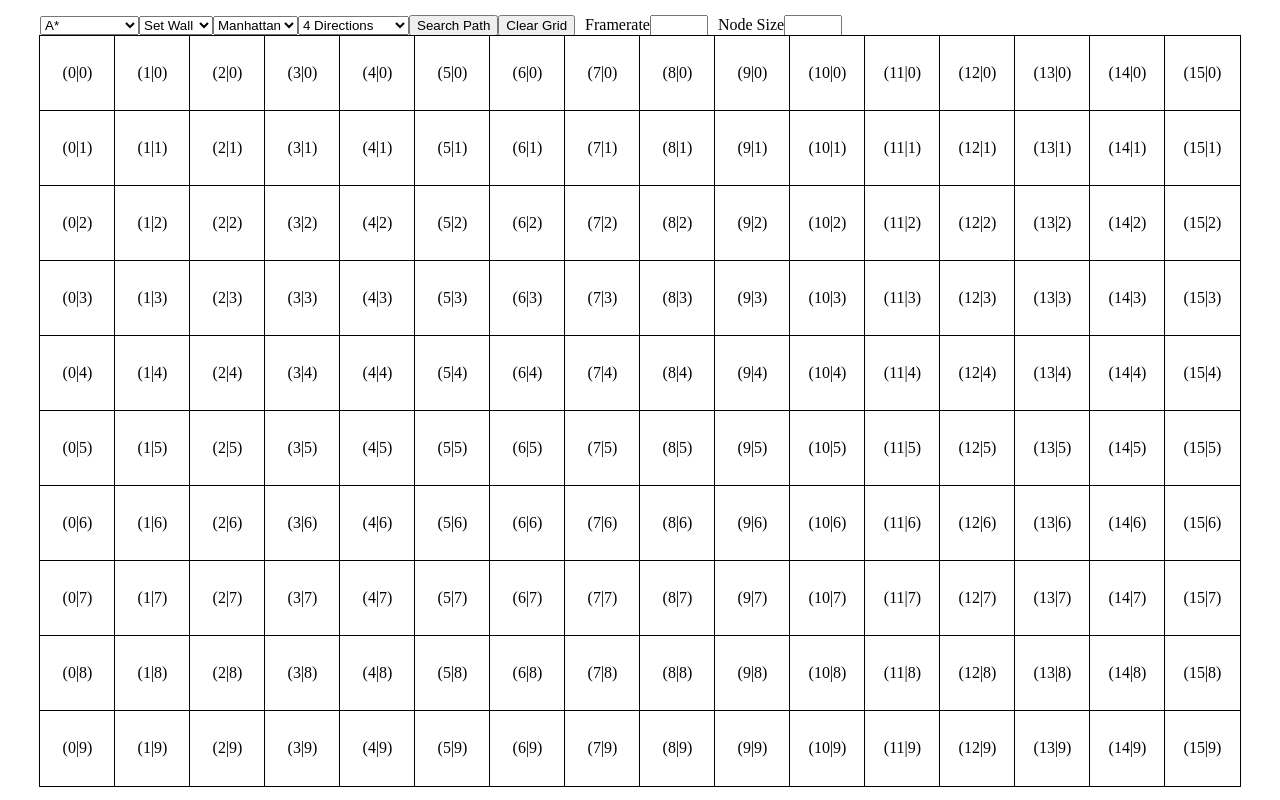
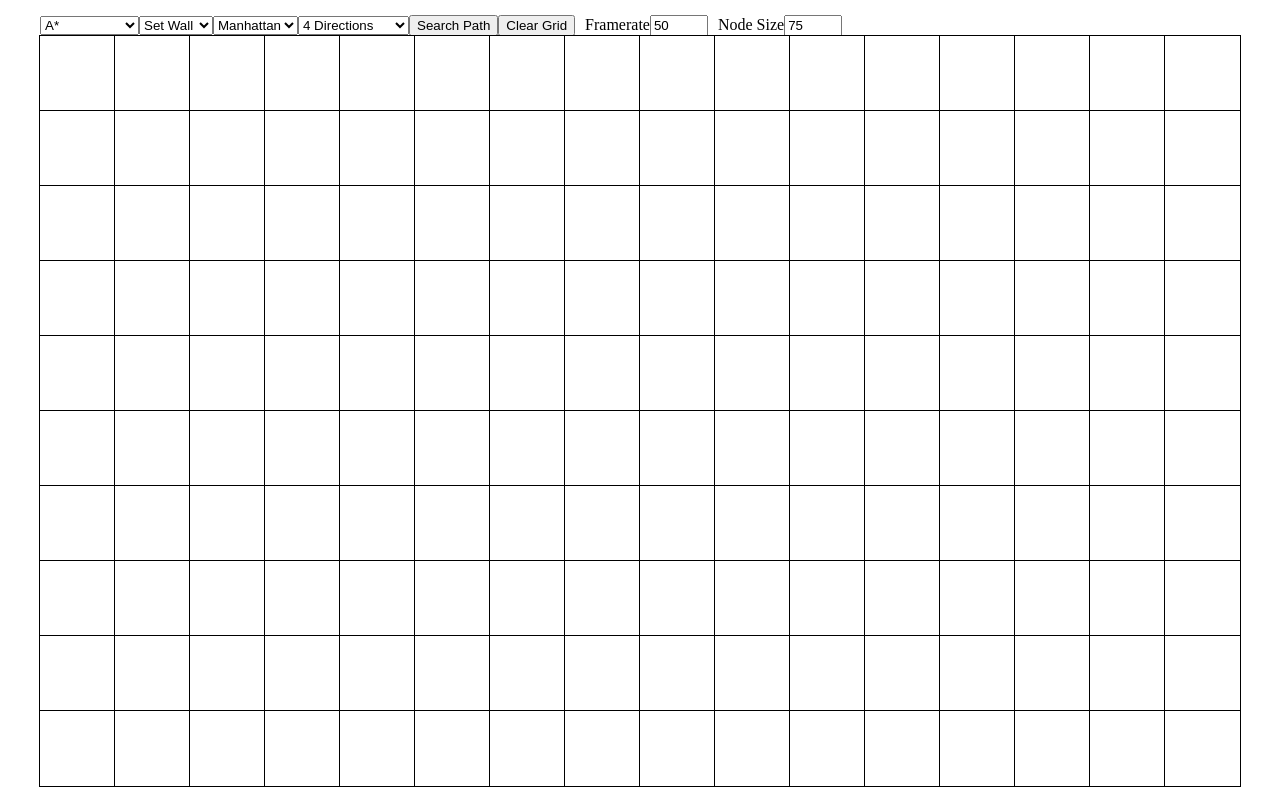
Before and after one commit to Tracer1337/pathfinding-visualization, a React (Create React App) app: page / in a window 1280 px wide. Built offline with nearby package versions, Linux system fonts and the light colour scheme.

Commit message:
Add support for default values in settings

```diff
--- a/src/App.js
+++ b/src/App.js
@@ -67,6 +67,10 @@ export default class App extends React.Component{
     }
 
     componentDidMount(){
+        SettingsProvider.addEventListener("nodeSizeChange", () => this.setState({
+            columns: Math.floor((window.innerWidth - GRID_PADDING * 2) / SettingsProvider.settings.nodeSize.value),
+            rows: Math.floor((window.innerHeight - GRID_PADDING * 2) / SettingsProvider.settings.nodeSize.value)
+        }))
         SettingsProvider.addEventListener("searchPath", this.calculatePath)
     }
 
--- a/src/components/Grid.js
+++ b/src/components/Grid.js
@@ -1,13 +1,22 @@
 import React from "react"
 
 import Node from "./Node.js"
-import {STATES, DEBUG_MODE} from "../config/constants.js"
+import {STATES, DEBUG_MODE, ROWS_CONSTRAINT, COLUMNS_CONSTRAINT} from "../config/constants.js"
 import SettingsProvider from "../utils/SettingsProvider.js"
 
 export default class Grid extends React.Component{
-    grid = Array(this.props.rows).fill(0).map(() => Array(this.props.columns).fill(STATES.WALKABLE))
-    mode = STATES.BLOCKED
-    nodes = []
+    constructor(props){
+        super(props)
+        this.createNewGrid()
+        this.mode = STATES.BLOCKED
+        this.nodes = []
+    }
+
+    createNewGrid = () => {
+        const rows = Math.min(this.props.rows, ROWS_CONSTRAINT)
+        const columns = Math.min(this.props.columns, COLUMNS_CONSTRAINT)
+        this.grid = Array(rows).fill(0).map(() => Array(columns).fill(STATES.WALKABLE))
+    }
 
     clearGrid = () => {
         this.nodes.forEach(node => node.reset())
@@ -41,10 +50,12 @@ export default class Grid extends React.Component{
 
     componentDidMount(){
         SettingsProvider.addEventListener("gridSetterStateChange", ({detail}) => this.mode = parseInt(detail))
+        SettingsProvider.addEventListener("nodeSizeChange", () => this.forceUpdate())
         SettingsProvider.addEventListener("clearGrid", this.clearGrid)
     }
 
     render(){
+        this.createNewGrid()
         return(
             <div className="grid" style={{width: this.props.columns*SettingsProvider.settings.nodeSize.value}}>
                 {this.grid.flat().map((state, i) => (
--- a/src/components/Node.js
+++ b/src/components/Node.js
@@ -13,13 +13,17 @@ export default class Node extends React.Component{
         this.setState({backgroundColor: STATES.WALKABLE})
     }
 
+    componentDidMount(){
+        SettingsProvider.addEventListener("nodeSizeChange", () => this.forceUpdate())
+    }
+
     render(){
         return(
             <div
                 className="node"
                 style={{
-                    width: SettingsProvider.settings.nodeSize.value,
-                    height: SettingsProvider.settings.nodeSize.value,
+                    width: SettingsProvider.settings.nodeSize.value+"px",
+                    height: SettingsProvider.settings.nodeSize.value+"px",
                     backgroundColor: this.state.backgroundColor
                 }}
                 onClick={this.props.onClick}
--- a/src/components/Settings.js
+++ b/src/components/Settings.js
@@ -2,6 +2,23 @@ import React from "react"
 import SettingsProvider from "../utils/SettingsProvider.js"
 
 export default class Settings extends React.Component{
+    state = {}
+
+    handleChange = (e, key) => {
+        SettingsProvider.set(key, e.target.value)
+        this.setState({[key]: e.target.value})
+    }
+
+    componentDidMount(){
+        let newState = {}
+        Object.entries(SettingsProvider.settings).forEach(([key, setting]) => {
+            if(setting.type === "select" || setting.type === "number"){
+                newState[key] = setting.value
+            }
+        })
+        this.setState(newState)
+    }
+
     render(){
         return (
             <div className="settings">
@@ -13,7 +30,8 @@ export default class Settings extends React.Component{
                                 return(
                                     <select
                                         key={key}
-                                        onChange={e => SettingsProvider.set(key, e.target.value)}
+                                        value={this.state[key]}
+                                        onChange={e => this.handleChange(e, key)}
                                     >
                                         {setting.options.map(option => (
                                             <option value={option.value} key={option.label}>{option.label}</option>
@@ -28,7 +46,8 @@ export default class Settings extends React.Component{
                                             <label>{setting.label}</label>
                                             <input
                                                 type="number"
-                                                onChange={e => SettingsProvider.set(key, e.target.value)}
+                                                value={this.state[key]}
+                                                onChange={e => this.handleChange(e, key)}
                                             />
                                         </span>)
                             default:
--- a/src/config/constants.js
+++ b/src/config/constants.js
@@ -1,6 +1,9 @@
-export const DEBUG_MODE = true
+export const DEBUG_MODE = false
 
 export const GRID_PADDING = 10
+
+export const ROWS_CONSTRAINT = 50
+export const COLUMNS_CONSTRAINT = 50
 
 export const STATES = {
     WALKABLE: 0,
```
Also changed, not shown: 1 other file (tests, documents, lock files or other folders).
